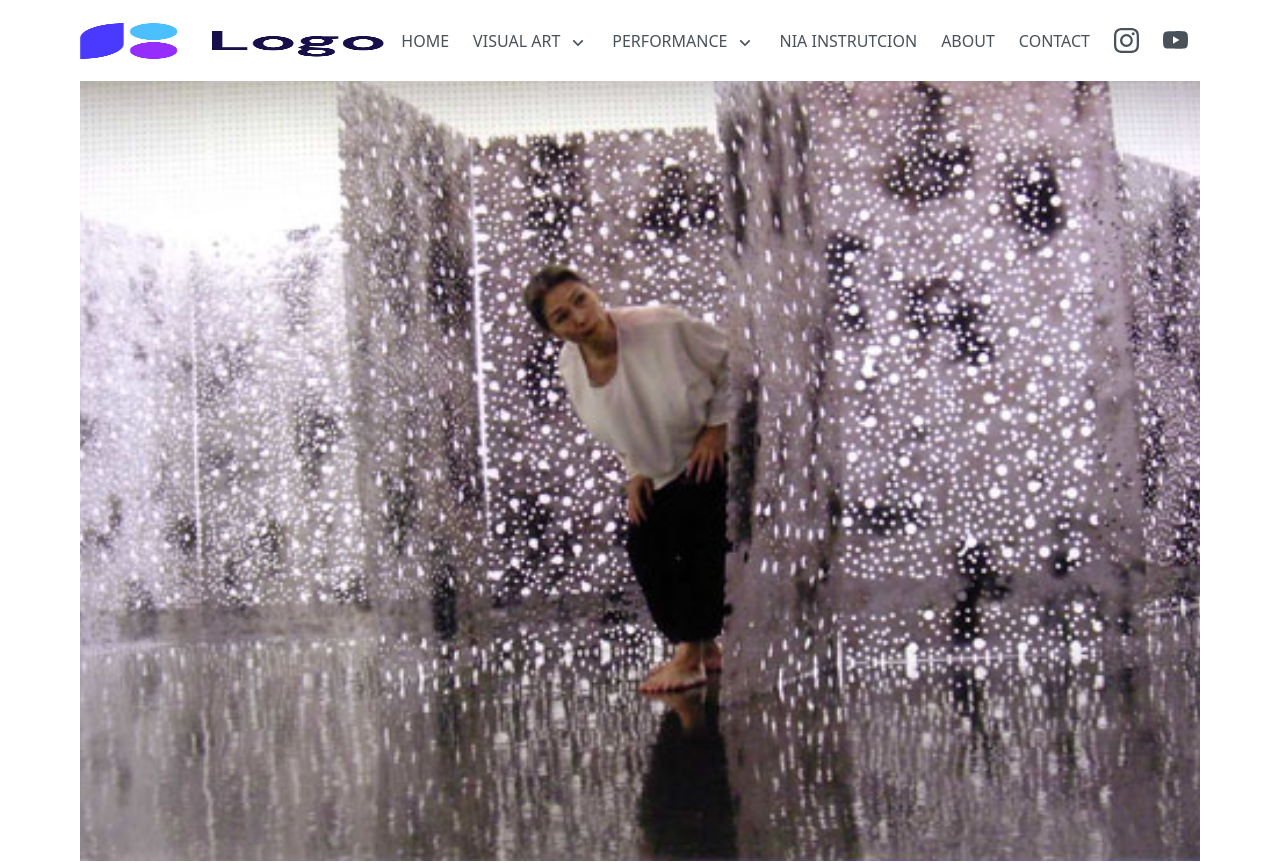
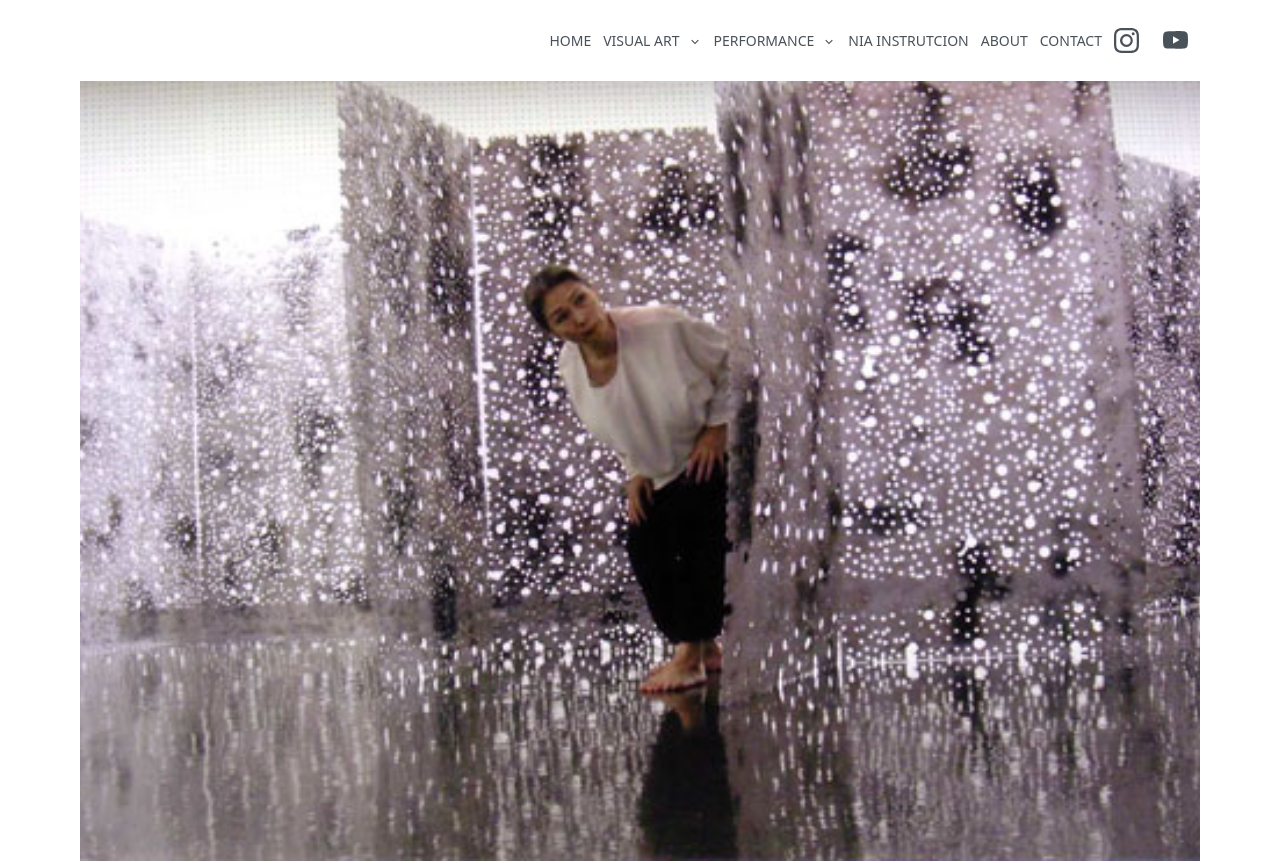
Before and after one commit to CarlSmoky/nextApp, a Next.js app: page / in a window 1280 px wide. Shown: the top 863 px of the page. Built offline with nearby package versions, Linux system fonts and the light colour scheme.

Commit message:
Refactor Navbar

```diff
--- a/app/components/Navbar/Mylinks.tsx
+++ b/app/components/Navbar/Mylinks.tsx
@@ -1,4 +1,10 @@
 export const links = [
+  {
+    name: "Home",
+    link: "/",
+    submenu: false,
+    sublinks: [],
+  },
   {
     name: "VISUAL ART",
     link: "/visual-art",
@@ -20,4 +26,22 @@ export const links = [
           { name: "mime", link: "/performance" },
         ],
   },
+  {
+    name: "Nia Instrutcion",
+    link: "/nia-instruction",
+    submenu: false,
+    sublinks: [],
+  },
+  {
+    name: "About",
+    link: "/about",
+    submenu: false,
+    sublinks: [],
+  },
+  {
+    name: "Contact",
+    link: "/contact",
+    submenu: false,
+    sublinks: [],
+  },
 ];
--- a/app/components/Navbar/NavLinks.tsx
+++ b/app/components/Navbar/NavLinks.tsx
@@ -27,18 +27,18 @@ const NavLinks: React.FC<ChildComponentProps> = ({ onToggle, isOpen }) => {
   const clickHandler = () => {
     onToggle();
     setHeading("");
+  }
 
-  }
   return (
     <>
       {links.map((link: Link, i) => (
         <div key={i}>
-          <div className="px-3 text-left md:cursor-pointer group">
+          <div className="text-left md:cursor-pointer group">
             <h1
-              className="py-7 flex text-grey-200 justify-between align-baseline md:pr-0 pr-5 group hover:text-black-100 transition-all duration-300 ease-in-out"
+              className="py-7 px-3 flex text-grey-200 text-sm justify-between align-baseline lg:pr-0 pr-5 group hover:text-black-100 transition-all duration-300 ease-in-out"
             >
               <Link onClick={clickHandler} href={link.link}>{link.name}</Link>
-              <span className="text-xl md:hidden inline" onClick={() => {
+              {link.submenu && (<span className="text-lg lg:text-sm lg:hidden inline" onClick={() => {
                 heading !== link.name ? setHeading(link.name) : setHeading("");
               }}>
                 {heading === link.name ? (
@@ -46,14 +46,15 @@ const NavLinks: React.FC<ChildComponentProps> = ({ onToggle, isOpen }) => {
                 ) : (
                   <RiArrowDownSLine />
                 )}
+              </span>)}
+              {link.submenu && (<span className="text-lg lg:text-sm lg:mt-1 lg:ml-2  lg:block hidden group-hover:rotate-180 group-hover:-mt-2 hover:text-black-100 transition-all duration-300 ease-in-out">
+              <RiArrowDownSLine />
               </span>
-              <span className="text-xl md:mt-1 md:ml-2  md:block hidden group-hover:rotate-180 group-hover:-mt-2 transition-all duration-100 ease-in-out">
-                <RiArrowDownSLine />
-              </span>
+              )}
             </h1>
             {link.submenu && (
               <div>
-                <div className="absolute top-20 hidden group-hover:md:block hover:md:block z-10">
+                <div className="absolute top-20 hidden group-hover:lg:block hover:lg:block z-10">
                   <div className="bg-prime-100 rounded-sm grid grid-cols-3 px-5 ">
                     {link.sublinks.map((slink, i) => (
                       <div key={i}>
@@ -75,14 +76,14 @@ const NavLinks: React.FC<ChildComponentProps> = ({ onToggle, isOpen }) => {
           {/* Mobile menus */}
           <div
             className={`
-            ${heading === link.name ? "md:hidden" : "hidden"}
+            ${heading === link.name ? "lg:hidden" : "hidden"}
           `}
           >
             {/* sublinks */}
             {link.sublinks.map((slinks, i) => (
               <div key={i}>
                 <div>
-                  <li onClick={clickHandler} className="text-grey-200 py-3 pl-14 uppercase">
+                  <li onClick={clickHandler} className="text-grey-200 text-sm py-3 pl-14 uppercase hover:text-black-100 transition-all duration-300 ease-in-out">
                     <Link href={slinks.link}>{slinks.name}</Link>
                   </li>
                 </div>
--- a/app/components/Navbar/Navbar.tsx
+++ b/app/components/Navbar/Navbar.tsx
@@ -15,40 +15,20 @@ const Navbar: React.FC = () => {
   };
 
   const styles = {
-    navLinks: "py-7 px-3 uppercase inline-block text-grey-200 hover:text-black-100 transition-all duration-300 ease-in-out"
+    navLinks: "py-7 px-3 uppercase inline-block text-grey-200 hover:text-black-100 transition-all duration-300 ease-in-out text-sm"
   };
 
   return (
     <nav className="margin-global whitespace-nowrap">
       <div className="flex items-center font-medium justify-between">
         <div className="z-20 py-5 lg:w-auto w-full flex justify-between">
-          <Image src={Logo} alt="logo" className="lg:cursor-pointer h-9" />
+          <Image src={Logo} alt="logo" className="hidden sm:cursor-pointer h-9" />
           <div className="cursor-pointer text-3xl lg:hidden text-black-100" onClick={handleToggle}>
             {open ? <AiOutlineClose/> : <AiOutlineMenu/> }
           </div>
         </div>
         <ul className="lg:flex hidden uppercase items-center">
-          <li>
-            <Link href="/" className={styles.navLinks}>
-              Home
-            </Link>
-          </li>
           <NavLinks onToggle={handleToggle}/>
-          <li>
-            <Link href="/nia-instruction" className={styles.navLinks}>
-              Nia Instrutcion
-            </Link>
-          </li>
-          <li>
-            <Link href="/about" className={styles.navLinks}>
-              About
-            </Link>
-          </li>
-          <li>
-            <Link href="/contact" className={styles.navLinks}>
-              Contact
-            </Link>
-          </li>
           <li className={styles.navLinks}>
             <Link href="">
               <BsInstagram
@@ -67,31 +47,11 @@ const Navbar: React.FC = () => {
         {/* Mobile nav */}
         <ul
           className={`
-        lg:hidden bg-white-100 fixed w-full top-0 overflow-y-auto bottom-0 py-24 pl-4
+        lg:hidden bg-white-100 fixed w-full top-0 overflow-y-auto bottom-0 py-24
         duration-500 ${open ? "left-0 z-10" : "left-[-100%] z-10"}
         `}
         >
-          <li onClick={handleToggle}>
-            <Link href="/" className={styles.navLinks}>
-              Home
-            </Link>
-          </li>
           <NavLinks onToggle={handleToggle} isOpen={open}/>
-          <li onClick={() => setOpen(!open)}>
-            <Link href="/nia-instruction" className={styles.navLinks}>
-              Nia Instrutcion
-            </Link>
-          </li>
-          <li onClick={handleToggle}>
-            <Link href="/about" className={styles.navLinks}>
-              About
-            </Link>
-          </li>
-          <li onClick={handleToggle}>
-            <Link href="/contact" className={styles.navLinks}>
-              Contact
-            </Link>
-          </li>
           <li className={styles.navLinks} onClick={handleToggle}>
             <Link href="">
               <BsInstagram
--- a/app/globals.css
+++ b/app/globals.css
@@ -4,6 +4,6 @@
 
 @layer utilities {
   .margin-global {
-    @apply mx-6 md:mx-16 lg:mx-20 xl:mx-24
+    @apply mx-2 md:mx-16 lg:mx-20 xl:mx-24
   }
 }
```
